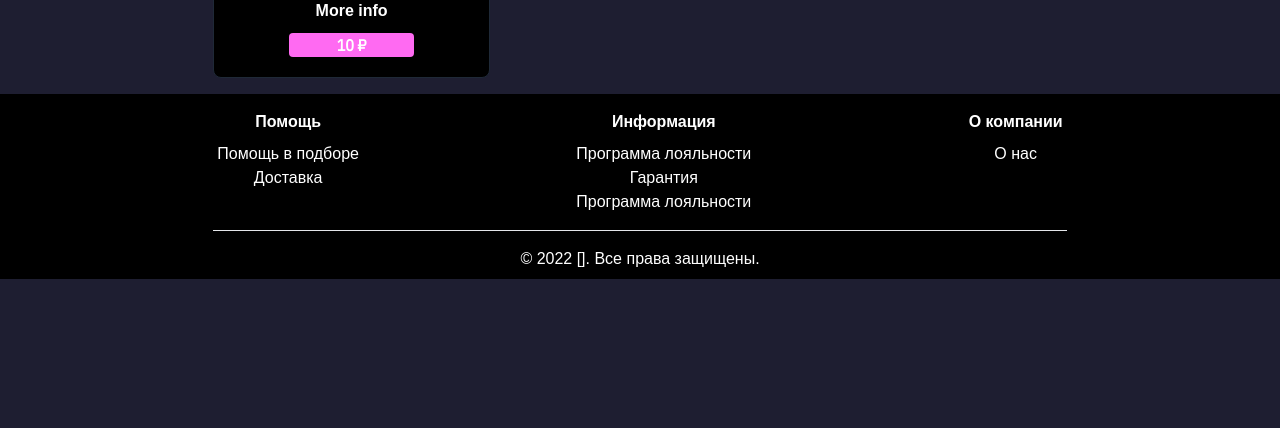
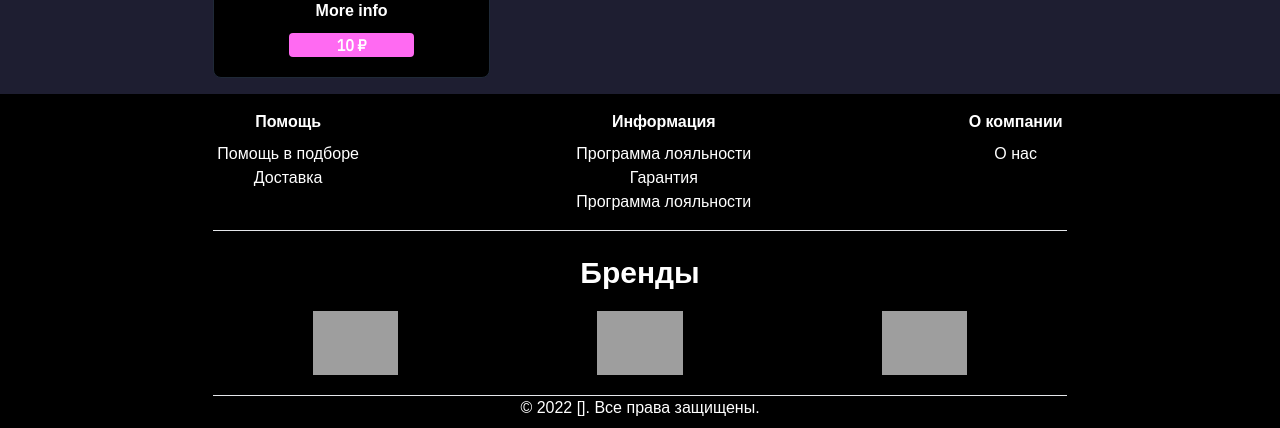
Before and after one commit to guff192/htmx-online-store, a Python web app: template templates/cart.html in a window 1280 px wide. Shown: the part 550-978 px from the top of the page. Before the commit the page ends 829 px from the top, so only its background shows below. Run offline with Jinja, Linux system fonts and the light colour scheme; the template is opened without the code that fills it: most values are stand-ins (such as "Sample title", 1, 10 or a date in 2020); style sheets or scripts are compiled from the project's sources; some web fonts are replaced; grey boxes are pictures that could not be loaded.

Commit message:
Moved brands to footer

```diff
--- a/templates/partials/footer.html
+++ b/templates/partials/footer.html
@@ -19,6 +19,25 @@
 
     <hr class="w-2/3 mx-auto my-4">
 
+    <div id="brands">
+        <h2 class="text-3xl font-bold text-center text-white mb-1 mt-6">Бренды</h2>
+        <div id="brands-logos" class="flex flex-wrap justify-evenly content-center mt-5 mb-5 w-2/3 mx-auto">
+            <div class="w-1/3 h-16 flex justify-center">
+                <img class="" src="https://upload.wikimedia.org/wikipedia/commons/c/c9/Lenovo_%282015%29.svg" alt="Lenovo">
+            </div>
+            <div class="w-1/3 h-16 flex justify-center">
+                <img class="" src="https://upload.wikimedia.org/wikipedia/commons/thumb/1/18/Dell_logo_2016.svg/1200px-Dell_logo_2016.svg.png" alt="Dell">
+            </div>
+            <div class="w-1/3 h-16 flex justify-center">
+                <img class="" src="https://upload.wikimedia.org/wikipedia/commons/thumb/a/ad/HP_logo_2012.svg/1200px-HP_logo_2012.svg.png" alt="HP">
+            </div>
+        </div>
+    </div>
+
+    <div>
+        <hr class="w-2/3 mx-auto">
+    </div>
+
     <div>
         <p class="text-center pb-2">© 2022 {{ shop.name }}. Все права защищены.</p>
     </div>
```
